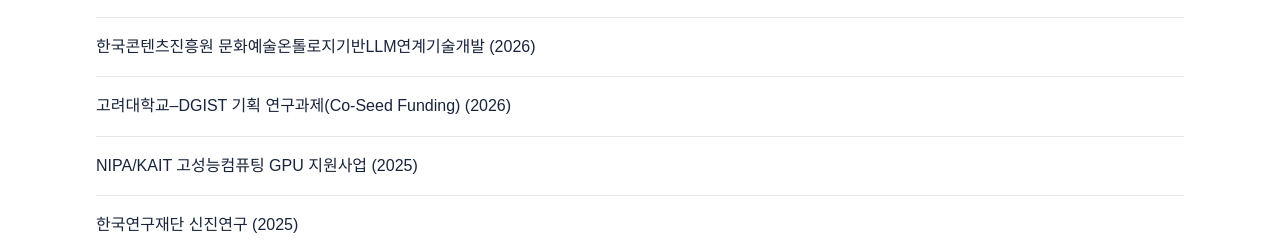
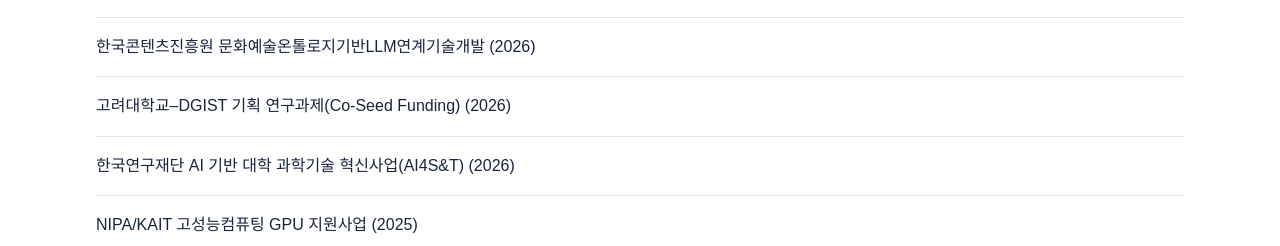
Before and after one commit to idealab-ku/idealab-website, a Next.js app: page /people/pi/cv-of-failure in a window 1280 px wide. Shown: the part 5480-5726 px from the top of the page. Built offline with nearby package versions, Linux system fonts and the light colour scheme.

Commit message:
Add AI4S&T grant rejection to CV of Failure

```diff
--- a/app/content/cv-of-failure.ts
+++ b/app/content/cv-of-failure.ts
@@ -230,6 +230,7 @@ export const failureGrants = [
   "포스텍–고려대 공동연구과제 Co-Seed Funding (2026)",
   "한국콘텐츠진흥원 문화예술온톨로지기반LLM연계기술개발 (2026)",
   "고려대학교–DGIST 기획 연구과제(Co-Seed Funding) (2026)",
+  "한국연구재단 AI 기반 대학 과학기술 혁신사업(AI4S&T) (2026)",
   "NIPA/KAIT 고성능컴퓨팅 GPU 지원사업 (2025)",
   "한국연구재단 신진연구 (2025)",
   "Meta internship (2021)",
```
